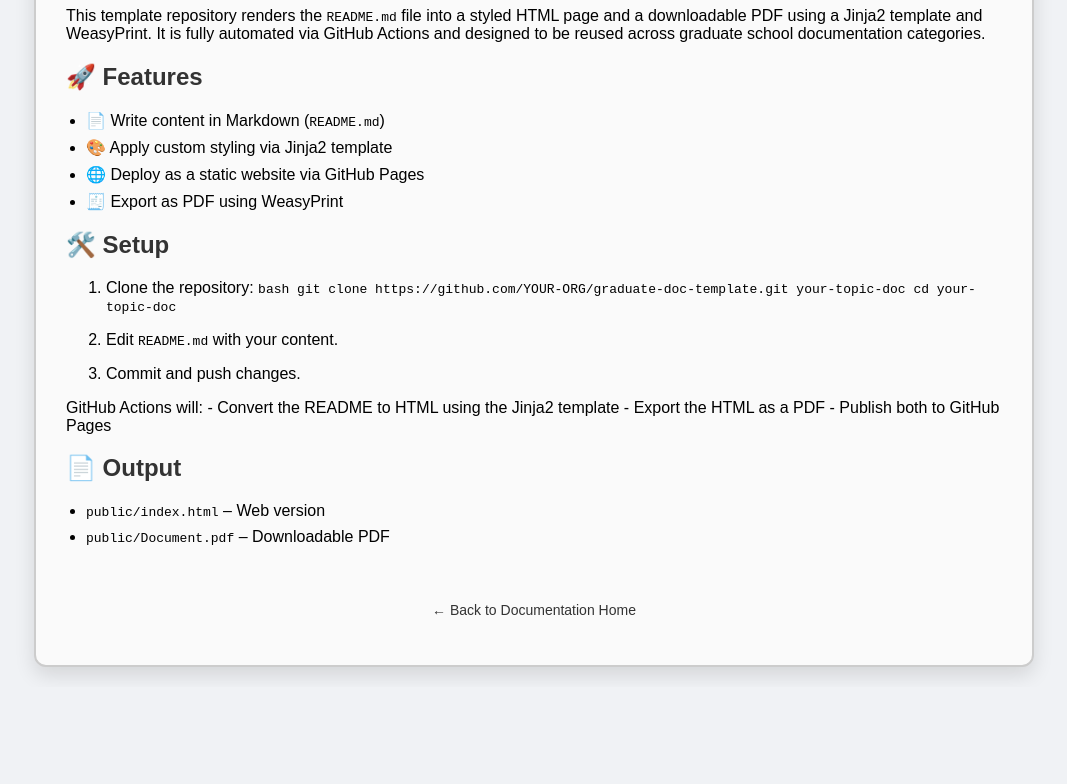
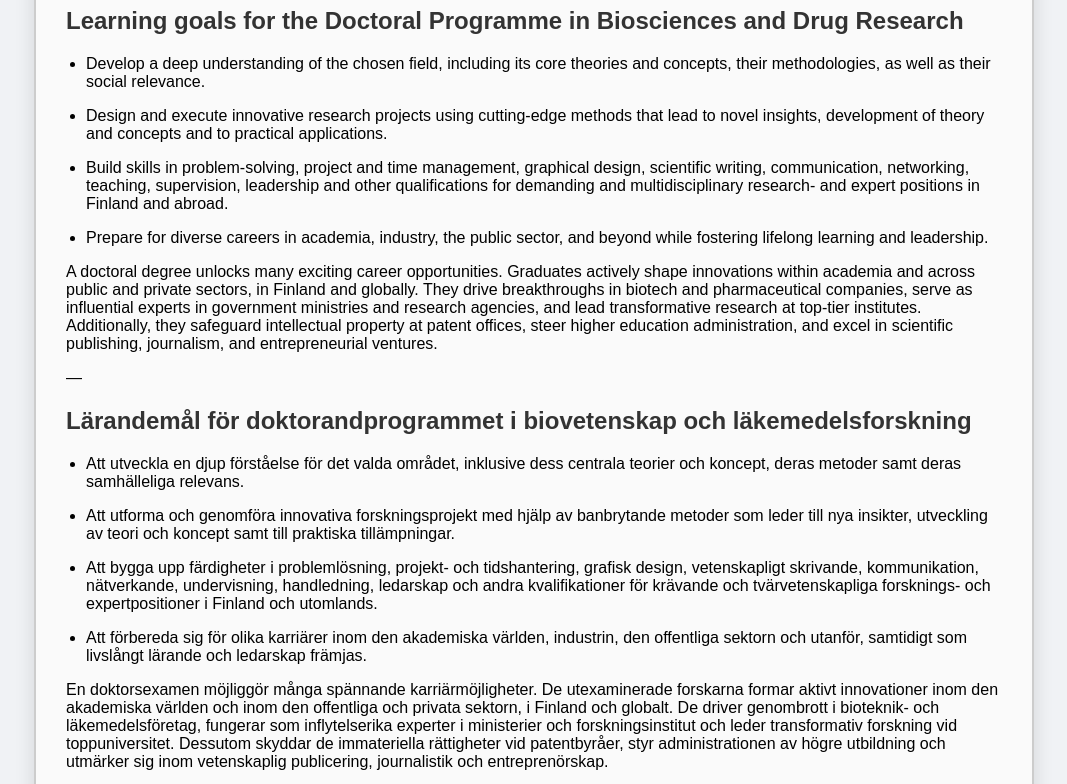
Before and after one commit to AAUGS-DP-Biosciences-and-Drug-Research/LearningGoals, a plain HTML site: page index.html in a window 1280 px wide. Shown: the part 145-929 px from the top of the page, without its empty margins (106-1173 px from the left). Before the commit the page ends 832 px from the top, so only its background shows below. Drawn offline with Linux system fonts and the light colour scheme.

Commit message:
deploy: e2fe4d43e18b2c419edfadeb31fa8cb7ef0a73f6

```diff
--- a/index.html
+++ b/index.html
@@ -54,37 +54,41 @@
 </head>
 <body>
   <div class="card">
-    <h1>graduate-doc-template</h1>
-<p>This template repository renders the <code>README.md</code> file into a styled HTML page and a downloadable PDF using a Jinja2 template and WeasyPrint. It is fully automated via GitHub Actions and designed to be reused across graduate school documentation categories.</p>
-<h2>🚀 Features</h2>
+    <h1>Learning goals</h1>
+<h2>Learning goals for the Doctoral Programme in Biosciences and Drug Research</h2>
 <ul>
-<li>📄 Write content in Markdown (<code>README.md</code>)</li>
-<li>🎨 Apply custom styling via Jinja2 template</li>
-<li>🌐 Deploy as a static website via GitHub Pages</li>
-<li>🧾 Export as PDF using WeasyPrint</li>
-</ul>
-<h2>🛠️ Setup</h2>
-<ol>
 <li>
-<p>Clone the repository:
-   <code>bash
-   git clone https://github.com/YOUR-ORG/graduate-doc-template.git your-topic-doc
-   cd your-topic-doc</code></p>
+<p>Develop a deep understanding of the chosen field, including its core theories and concepts, their methodologies, as well as their social relevance.</p>
 </li>
 <li>
-<p>Edit <code>README.md</code> with your content.</p>
+<p>Design and execute innovative research projects using cutting-edge methods that lead to novel insights, development of theory and concepts and to practical applications.</p>
 </li>
-<li>Commit and push changes.</li>
-</ol>
-<p>GitHub Actions will:
-- Convert the README to HTML using the Jinja2 template
-- Export the HTML as a PDF
-- Publish both to GitHub Pages</p>
-<h2>📄 Output</h2>
+<li>
+<p>Build skills in problem-solving, project and time management, graphical design, scientific writing, communication, networking, teaching, supervision, leadership and other qualifications for demanding and multidisciplinary research- and expert positions in Finland and abroad.</p>
+</li>
+<li>
+<p>Prepare for diverse careers in academia, industry, the public sector, and beyond while fostering lifelong learning and leadership.</p>
+</li>
+</ul>
+<p>A doctoral degree unlocks many exciting career opportunities. Graduates actively shape innovations within academia and across public and private sectors, in Finland and globally. They drive breakthroughs in biotech and pharmaceutical companies, serve as influential experts in government ministries and research agencies, and lead transformative research at top-tier institutes. Additionally, they safeguard intellectual property at patent offices, steer higher education administration, and excel in scientific publishing, journalism, and entrepreneurial ventures.</p>
+<p>—</p>
+<h2>Lärandemål för doktorandprogrammet i biovetenskap och läkemedelsforskning</h2>
 <ul>
-<li><code>public/index.html</code> – Web version</li>
-<li><code>public/Document.pdf</code> – Downloadable PDF</li>
+<li>
+<p>Att utveckla en djup förståelse för det valda området, inklusive dess centrala teorier och koncept, deras metoder samt deras samhälleliga relevans.</p>
+</li>
+<li>
+<p>Att utforma och genomföra innovativa forskningsprojekt med hjälp av banbrytande metoder som leder till nya insikter, utveckling av teori och koncept samt till praktiska tillämpningar.</p>
+</li>
+<li>
+<p>Att bygga upp färdigheter i problemlösning, projekt- och tidshantering, grafisk design, vetenskapligt skrivande, kommunikation, nätverkande, undervisning, handledning, ledarskap och andra kvalifikationer för krävande och tvärvetenskapliga forsknings- och expertpositioner i Finland och utomlands.</p>
+</li>
+<li>
+<p>Att förbereda sig för olika karriärer inom den akademiska världen, industrin, den offentliga sektorn och utanför, samtidigt som livslångt lärande och ledarskap främjas.</p>
+</li>
 </ul>
+<p>En doktorsexamen möjliggör många spännande karriärmöjligheter. De utexaminerade forskarna formar aktivt innovationer inom den akademiska världen och inom den offentliga och privata sektorn, i Finland och globalt. De driver genombrott i bioteknik- och läkemedelsföretag, fungerar som inflytelserika experter i ministerier och forskningsinstitut och leder transformativ forskning vid toppuniversitet. Dessutom skyddar de immateriella rättigheter vid patentbyråer, styr administrationen av högre utbildning och utmärker sig inom vetenskaplig publicering, journalistik och entreprenörskap.</p>
+<p>[Swedish version VERY much in the works still!]</p>
     <p style="text-align: center;">
       <a href="../index.html" class="back-button">← Back to Documentation Home</a>
     </p>
```
Also changed, not shown: 1 other file.
